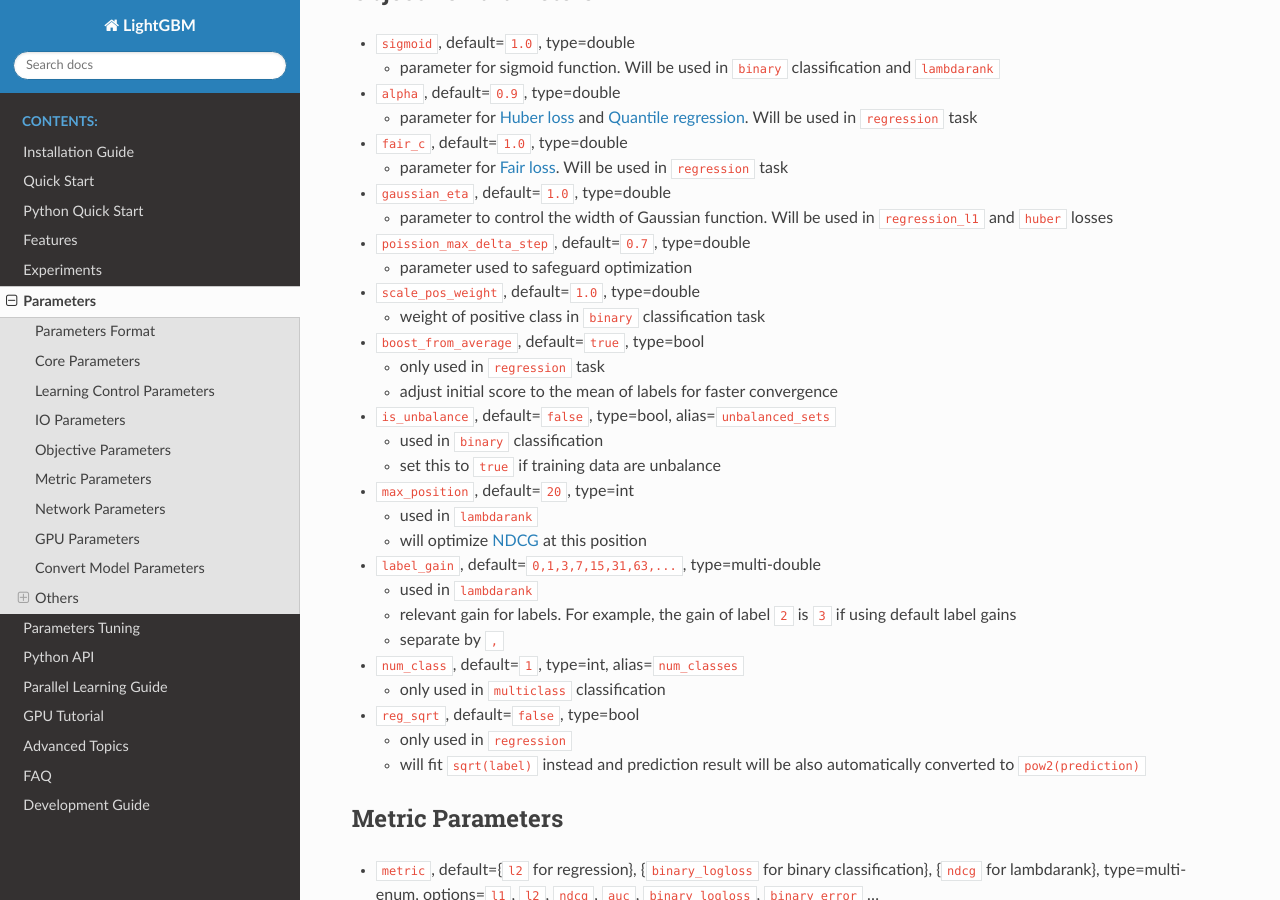
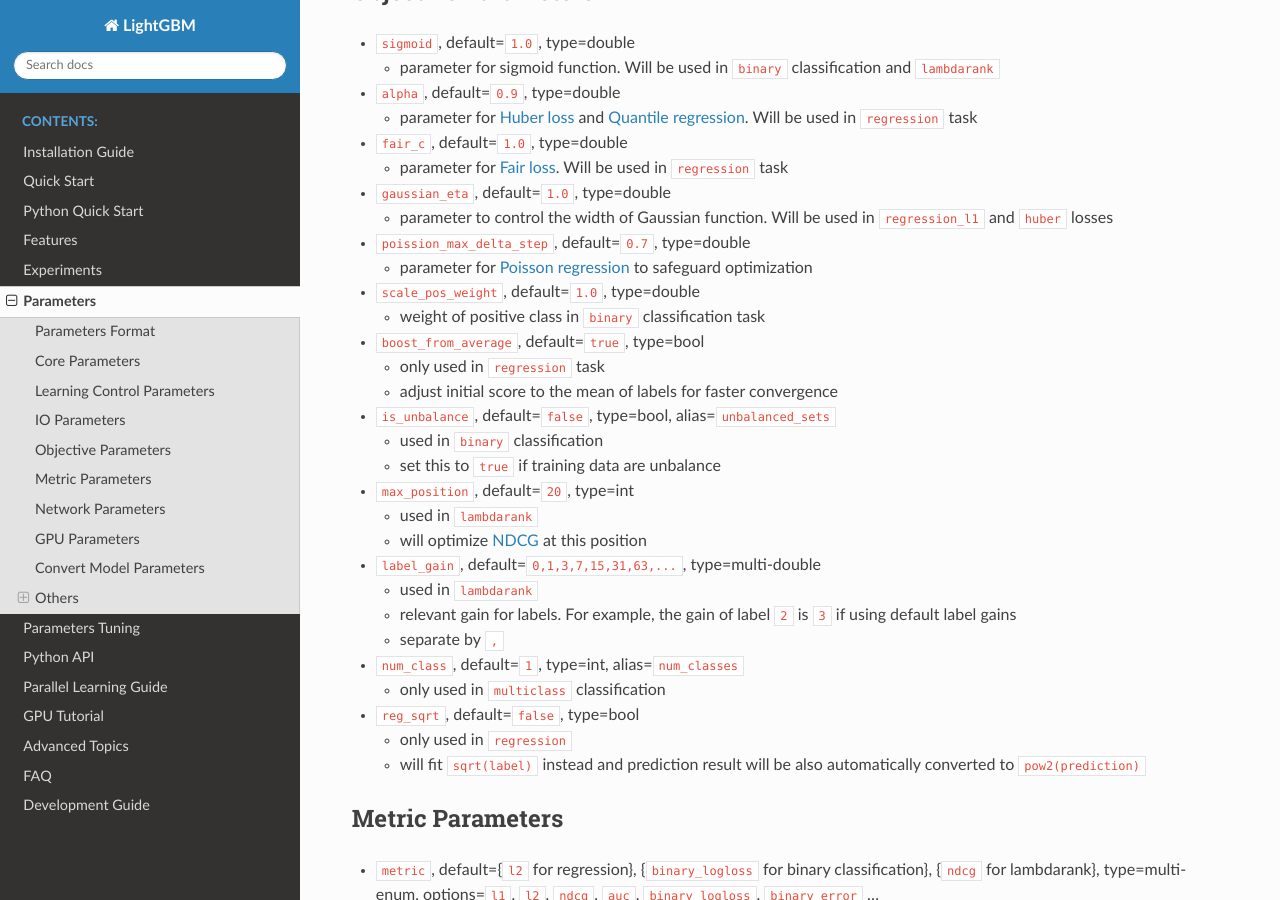
Before and after one commit to microsoft/LightGBM, a Sphinx documentation site: the page built from docs/Parameters.rst, in a window 1280 px wide and 900 px high, scrolled down 7044 px. Built offline with Sphinx 7.4.7 and the Read the Docs theme 2.0.0, drawn with Linux system fonts in a browser that asks for light colours.

Commit message:
fixed typo in Poisson parameter and its description

```diff
--- a/docs/Parameters.rst
+++ b/docs/Parameters.rst
@@ -523,7 +523,7 @@ Objective Parameters
 
 -  ``poission_max_delta_step``, default=\ ``0.7``, type=double
 
-   -  parameter used to safeguard optimization
+   -  parameter for `Poisson regression`_ to safeguard optimization
 
 -  ``scale_pos_weight``, default=\ ``1.0``, type=double
 
```
